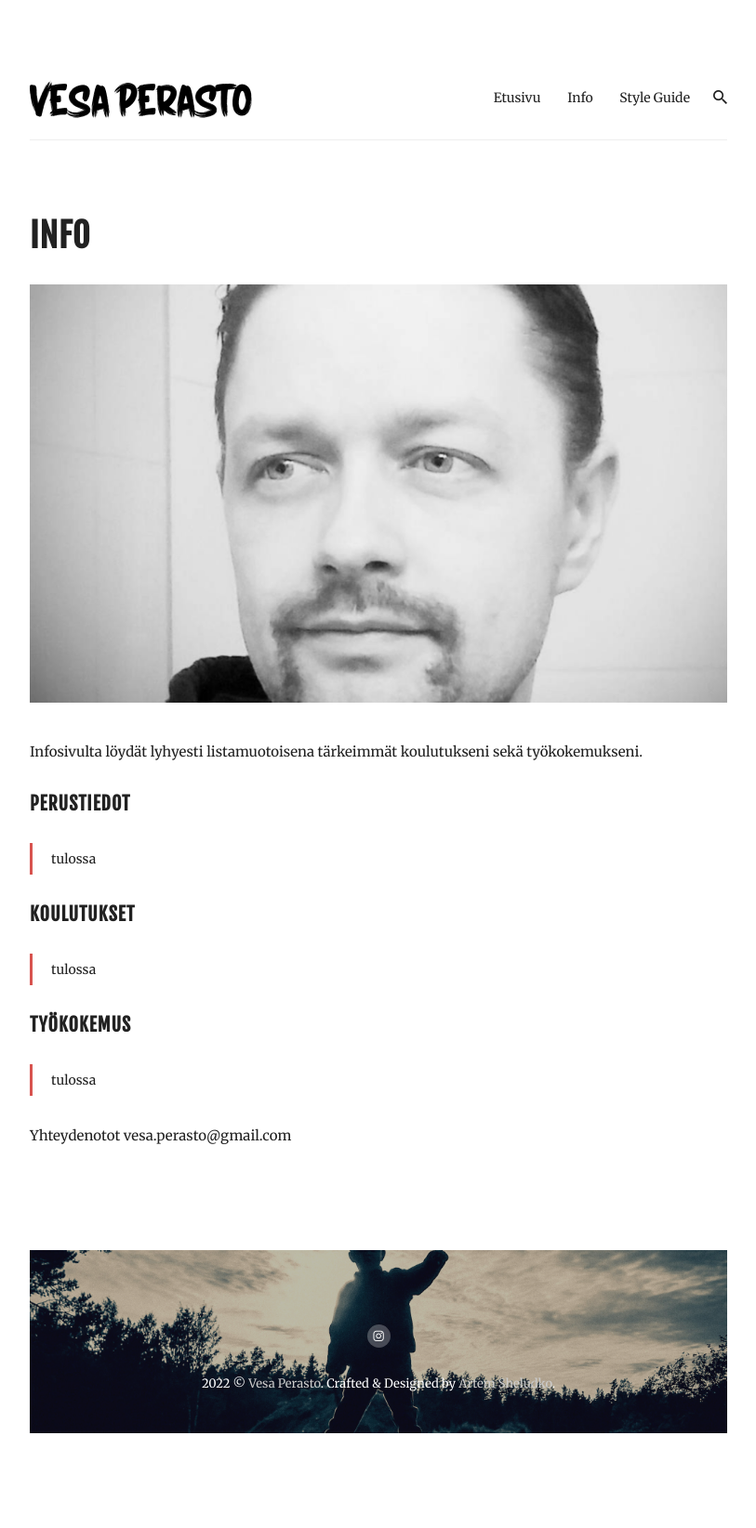
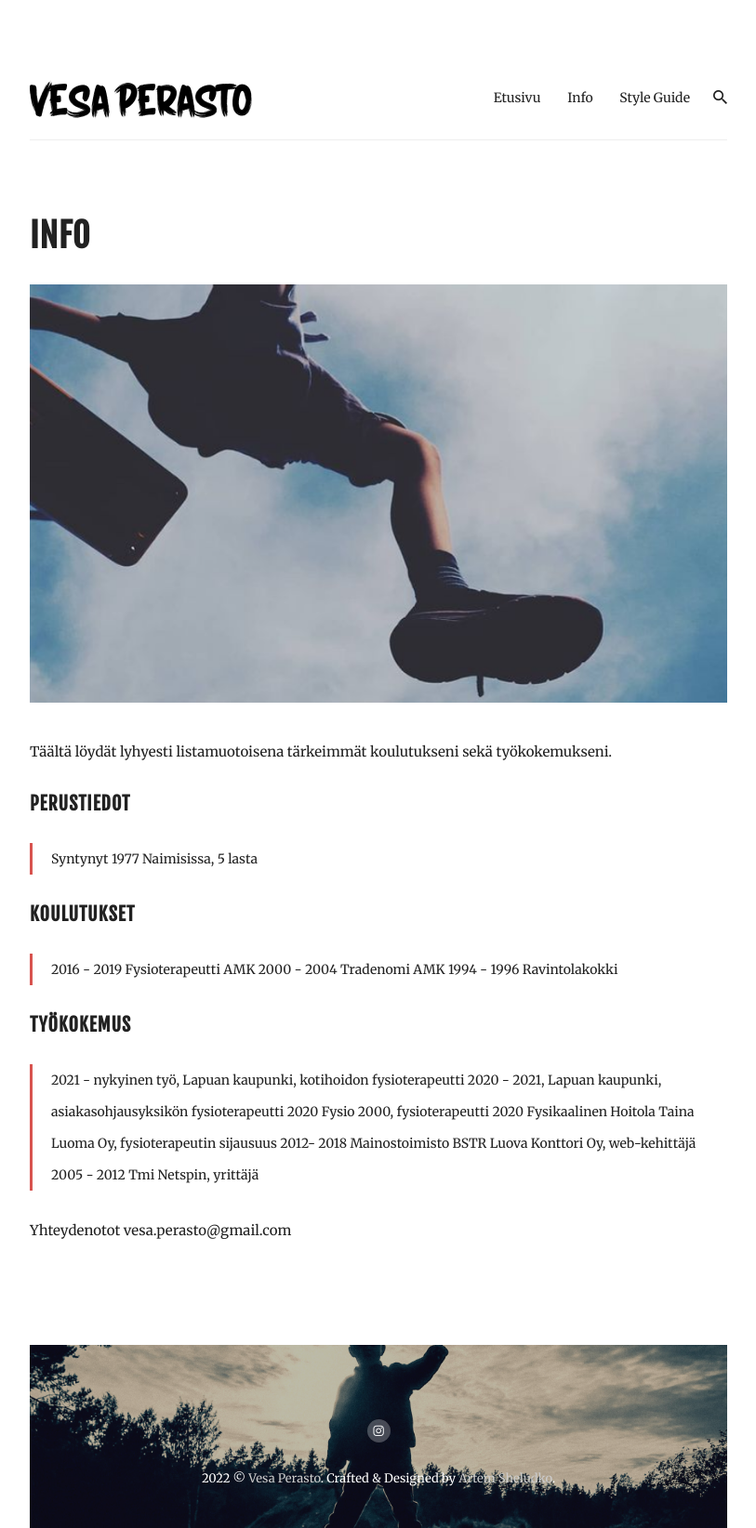
Before and after one commit to vperasto/vperasto.github.io, a Jekyll site: the page built from _pages/Info.md, in a window 1280 px wide. Shown: the whole page at 93% size, without its empty margins (233-1046 px from the left). Built offline with Jekyll 4.4.1, drawn with Linux system fonts in a browser that asks for light colours; nearby versions of some CDN libraries; before the commit the page ends 1542 px from its top, so only the background shows below that.

Commit message:
Update Info.md

```diff
--- a/_pages/Info.md
+++ b/_pages/Info.md
@@ -2,21 +2,30 @@
 layout: page
 title: Info
 permalink: /info/
-image: images/omakuva-mustavalko.png
+image: images/hyppy.png
+published: true
 ---
 
-Infosivulta löydät lyhyesti listamuotoisena tärkeimmät koulutukseni sekä työkokemukseni.
+Täältä löydät lyhyesti listamuotoisena tärkeimmät koulutukseni sekä työkokemukseni.
 
 #### Perustiedot
 
-> tulossa
+> Syntynyt 1977
+> Naimisissa, 5 lasta
 
 #### Koulutukset
 
-> tulossa
+> 2016 - 2019 Fysioterapeutti AMK
+> 2000 - 2004 Tradenomi AMK
+> 1994 - 1996 Ravintolakokki
 
 #### Työkokemus
 
-> tulossa
+> 2021 - nykyinen työ, Lapuan kaupunki, kotihoidon fysioterapeutti
+> 2020 - 2021, Lapuan kaupunki, asiakasohjausyksikön fysioterapeutti
+> 2020 Fysio 2000, fysioterapeutti
+> 2020 Fysikaalinen Hoitola Taina Luoma Oy, fysioterapeutin sijausuus
+> 2012- 2018 Mainostoimisto BSTR Luova Konttori Oy, web-kehittäjä
+> 2005 - 2012 Tmi Netspin, yrittäjä
 
 Yhteydenotot vesa.perasto@gmail.com
```
